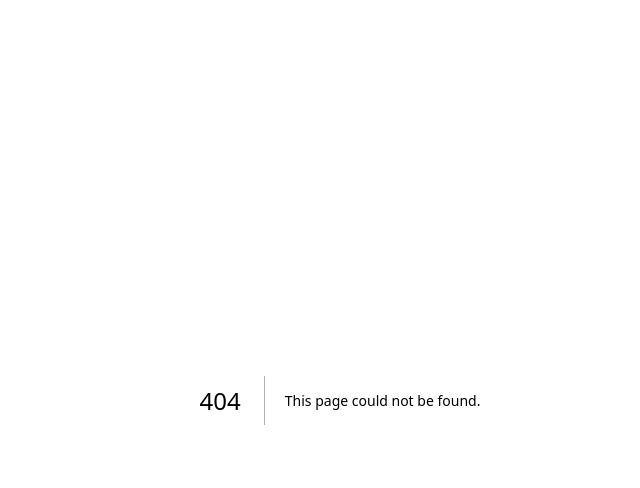
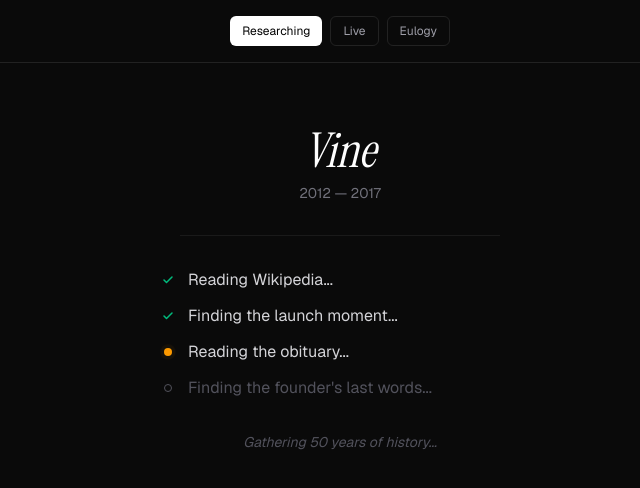
Before and after one commit to rajdesai17/v0-afterlife-home-page, a Next.js app: page /clubhouse in a window 1280 px wide. Before the commit this address had no page. Shown: the top 488 px of the page, without its empty margins (300-940 px from the left). Built offline with nearby package versions, Linux system fonts and the light colour scheme.

Commit message:
feat: add startup page with three visual states\n\nCreate dynamic startup page with researching, live, eulogy views.

```diff
--- /dev/null
+++ b/app/[startup]/page.tsx
@@ -0,0 +1,199 @@
+"use client"
+
+import { useState } from "react"
+import { Mic, Check } from "lucide-react"
+
+type ViewState = "researching" | "live" | "eulogy"
+
+interface ResearchItem {
+  label: string
+  status: "pending" | "active" | "done"
+}
+
+const researchItems: ResearchItem[] = [
+  { label: "Reading Wikipedia...", status: "done" },
+  { label: "Finding the launch moment...", status: "done" },
+  { label: "Reading the obituary...", status: "active" },
+  { label: "Finding the founder's last words...", status: "pending" },
+]
+
+const transcriptMessages = [
+  { speaker: "VINE", text: "I remember the day we launched. Six seconds felt like a revolution." },
+  { speaker: "YOU", text: "What was the hardest part of building Vine?" },
+  { speaker: "VINE", text: "Convincing people that constraints were features. Six seconds forced creativity." },
+  { speaker: "YOU", text: "Do you have any regrets?" },
+]
+
+function StatusIndicator({ status }: { status: ResearchItem["status"] }) {
+  if (status === "done") {
+    return (
+      <span className="flex size-4 items-center justify-center text-emerald-500">
+        <Check className="size-3" strokeWidth={3} />
+      </span>
+    )
+  }
+  if (status === "active") {
+    return (
+      <span className="relative flex size-4 items-center justify-center">
+        <span className="absolute size-2 animate-ping rounded-full bg-amber-500 opacity-75" />
+        <span className="size-2 rounded-full bg-amber-500" />
+      </span>
+    )
+  }
+  return (
+    <span className="flex size-4 items-center justify-center">
+      <span className="size-2 rounded-full border border-zinc-600" />
+    </span>
+  )
+}
+
+function ResearchingState() {
+  return (
+    <div className="flex flex-col items-center px-4 py-16">
+      <h1 className="font-serif text-5xl italic text-white">Vine</h1>
+      <p className="mt-2 text-sm text-zinc-500">2012 — 2017</p>
+      <div className="my-8 h-px w-full max-w-xs bg-[#1a1a1a]" />
+
+      <div className="flex w-full max-w-[360px] flex-col gap-3">
+        {researchItems.map((item, i) => (
+          <div key={i} className="flex items-center gap-3">
+            <StatusIndicator status={item.status} />
+            <span className={item.status === "pending" ? "text-zinc-600" : "text-zinc-300"}>
+              {item.label}
+            </span>
+          </div>
+        ))}
+      </div>
+
+      <p className="mt-8 text-sm italic text-zinc-600">Gathering 50 years of history...</p>
+    </div>
+  )
+}
+
+function LiveState() {
+  return (
+    <div className="flex flex-col px-4 py-8">
+      {/* Top bar */}
+      <div className="flex items-center justify-between border-b border-[#222222] pb-4">
+        <div className="flex items-center gap-2">
+          <span className="relative flex size-2">
+            <span className="absolute inline-flex size-full animate-ping rounded-full bg-emerald-400 opacity-75" />
+            <span className="relative inline-flex size-2 rounded-full bg-emerald-500" />
+          </span>
+          <span className="text-sm font-medium text-white">Vine</span>
+          <span className="text-sm text-zinc-500">Speaking now</span>
+        </div>
+        <span className="font-mono text-sm text-zinc-400">1:24</span>
+      </div>
+
+      {/* Transcript area */}
+      <div className="my-6 flex max-h-[400px] flex-col gap-6 overflow-y-auto">
+        {transcriptMessages.map((msg, i) => (
+          <div key={i} className="flex flex-col gap-1">
+            <span
+              className={`text-[11px] font-medium uppercase tracking-wider ${
+                msg.speaker === "VINE" ? "text-emerald-500" : "text-zinc-500"
+              }`}
+            >
+              {msg.speaker}
+            </span>
+            <p className={msg.speaker === "VINE" ? "text-white" : "text-zinc-400"}>
+              {msg.text}
+            </p>
+          </div>
+        ))}
+      </div>
+
+      {/* Mic button */}
+      <div className="flex flex-col items-center gap-3 pt-4">
+        <button
+          type="button"
+          className="group relative flex size-16 items-center justify-center rounded-full border border-white/20 bg-[#0a0a0a] transition-colors hover:border-white/40"
+        >
+          <span className="absolute inset-0 animate-pulse rounded-full border-2 border-emerald-500/50 opacity-0 group-hover:opacity-100" />
+          <Mic className="size-6 text-white" />
+        </button>
+        <span className="text-xs text-zinc-600">Tap to speak</span>
+      </div>
+    </div>
+  )
+}
+
+function EulogyState() {
+  return (
+    <div className="flex justify-center px-4 py-16">
+      <div className="w-full max-w-[400px] rounded-sm border border-[#222222] bg-[#111111] p-8">
+        <p className="text-xs text-zinc-500">You talked to</p>
+        <h2 className="mt-1 font-serif text-4xl italic text-white">Vine</h2>
+        <p className="mt-1 text-sm text-zinc-500">2012 — 2017</p>
+
+        {/* Pull quote */}
+        <blockquote className="my-8 border-l-2 border-emerald-500 pl-4 italic text-white">
+          "Nobody told me what was coming on that Tuesday."
+        </blockquote>
+
+        {/* Stats */}
+        <div className="flex flex-wrap gap-2">
+          {[
+            { value: "3m 24s", label: "Duration" },
+            { value: "14", label: "Messages" },
+            { value: "4", label: "Sources" },
+          ].map((stat) => (
+            <div
+              key={stat.label}
+              className="rounded-sm bg-[#1a1a1a] px-3 py-1.5 text-xs text-zinc-400"
+            >
+              <span className="text-white">{stat.value}</span> · {stat.label}
+            </div>
+          ))}
+        </div>
+
+        {/* Buttons */}
+        <div className="mt-8 flex gap-3">
+          <button
+            type="button"
+            className="flex-1 rounded-sm border border-[#222222] px-4 py-2.5 text-sm text-white transition-colors hover:border-zinc-600"
+          >
+            Talk again
+          </button>
+          <button
+            type="button"
+            className="flex-1 rounded-sm bg-white px-4 py-2.5 text-sm font-medium text-black transition-opacity hover:opacity-90"
+          >
+            Share eulogy
+          </button>
+        </div>
+      </div>
+    </div>
+  )
+}
+
+export default function StartupPage() {
+  const [view, setView] = useState<ViewState>("researching")
+
+  return (
+    <main className="min-h-screen bg-[#0a0a0a]">
+      {/* Dev toggle buttons */}
+      <div className="flex justify-center gap-2 border-b border-[#222222] p-4">
+        {(["researching", "live", "eulogy"] as const).map((state) => (
+          <button
+            key={state}
+            type="button"
+            onClick={() => setView(state)}
+            className={`rounded-sm px-3 py-1.5 text-xs capitalize transition-colors ${
+              view === state
+                ? "bg-white text-black"
+                : "border border-[#222222] text-zinc-400 hover:text-white"
+            }`}
+          >
+            {state}
+          </button>
+        ))}
+      </div>
+
+      {view === "researching" && <ResearchingState />}
+      {view === "live" && <LiveState />}
+      {view === "eulogy" && <EulogyState />}
+    </main>
+  )
+}
```
Also changed, not shown: 1 other file (tests, documents, lock files or other folders).
